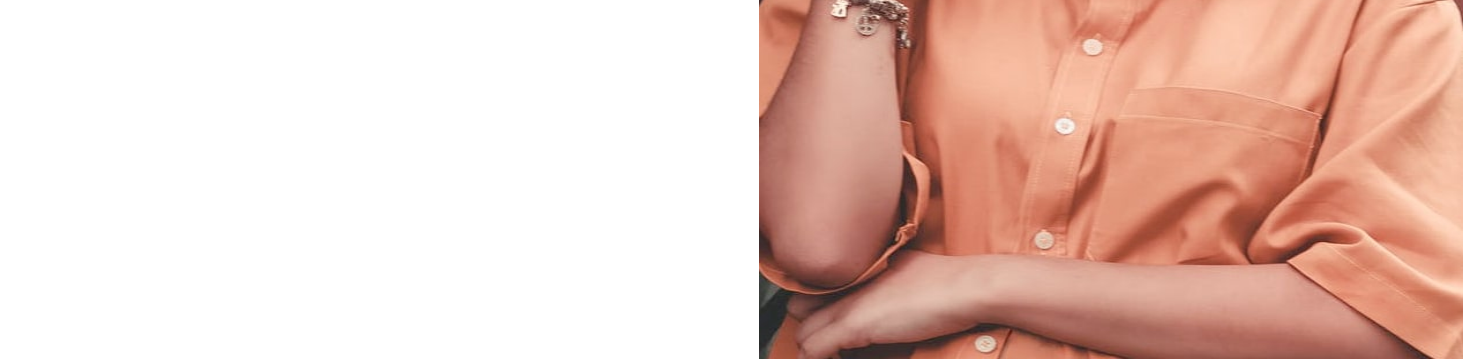
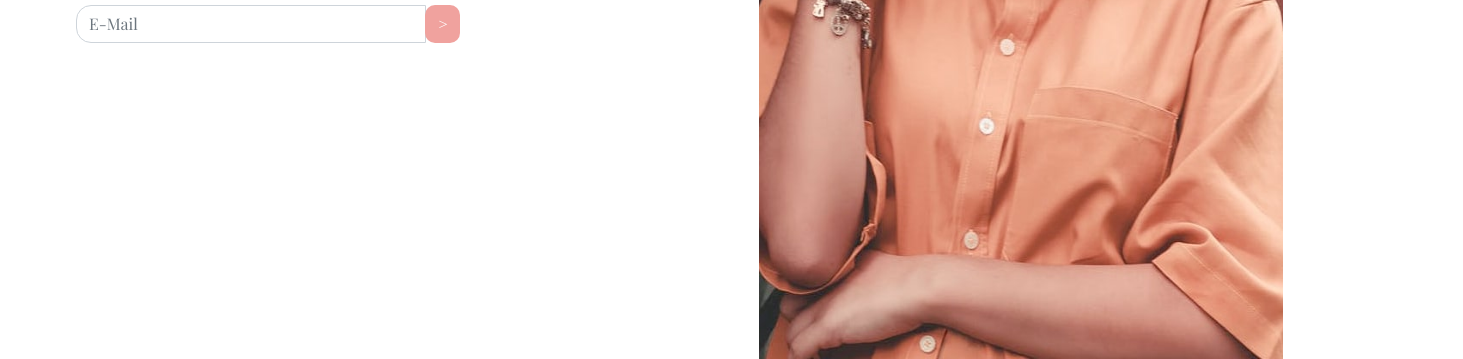
Before and after one commit to michaelsilvarj/coming-soon, a plain HTML site: page index.html in a window 1280 px wide. Shown: the part 441-800 px from the top of the page, 1463 px wide, since content can reach past the window. Drawn offline with nearby package versions, Linux system fonts and the light colour scheme.

Commit message:
Configuração e mudança na cor do input pertecente ao bootstrap

```diff
--- a/css/style.css
+++ b/css/style.css
@@ -7,6 +7,7 @@ body{
     height: 100vh;
     width: 100vw;
     font-family: 'Playfair Display', serif;
+    overflow: hidden
 
 }
 
@@ -51,6 +52,24 @@ body{
 
 }
 
+.enviar-email{
+    margin-left: 4em ;
+    border-radius: 15px;
+    max-width: 350px;
+
+}
+.botao-enviar-email{
+    border-radius: 10px ;
+    width: 35px;
+    background-color:#f0a29e;
+    color: #fff;
+}
+.botao-enviar-email a:hover{
+    background-color:#f9d5d5;
+    color: #fff;
+}
+
+
 .img-temp{
     /*background: pink;*/
     border-color:  solid 1px black;
@@ -58,6 +77,6 @@ body{
 }
 .modelo{
    height: 100vh;
-   width: 88vh;
+   width: 41vw;
 
 }
--- a/index.html
+++ b/index.html
@@ -31,6 +31,14 @@
                             Hello fellow shoppers ! We're currently bulding ouur new fashion store. Add your
                             e-mail below to stay up-to-date  whith anouncements and our lanch deals.
                         </h1>
+                        <div class="input-group mb-3">
+                            <input type="text" class="form-control enviar-email" placeholder="E-Mail"
+                            aria-label="" aria-describedby="button-addon">
+                            <div class="input-group-append">
+                              <button class="btn btn-outline botao-enviar-email" type="button"
+                              id="button-addon2">></button>
+                            </div>
+                          </div>
                     </div>
                 </div>
             </div>
```
